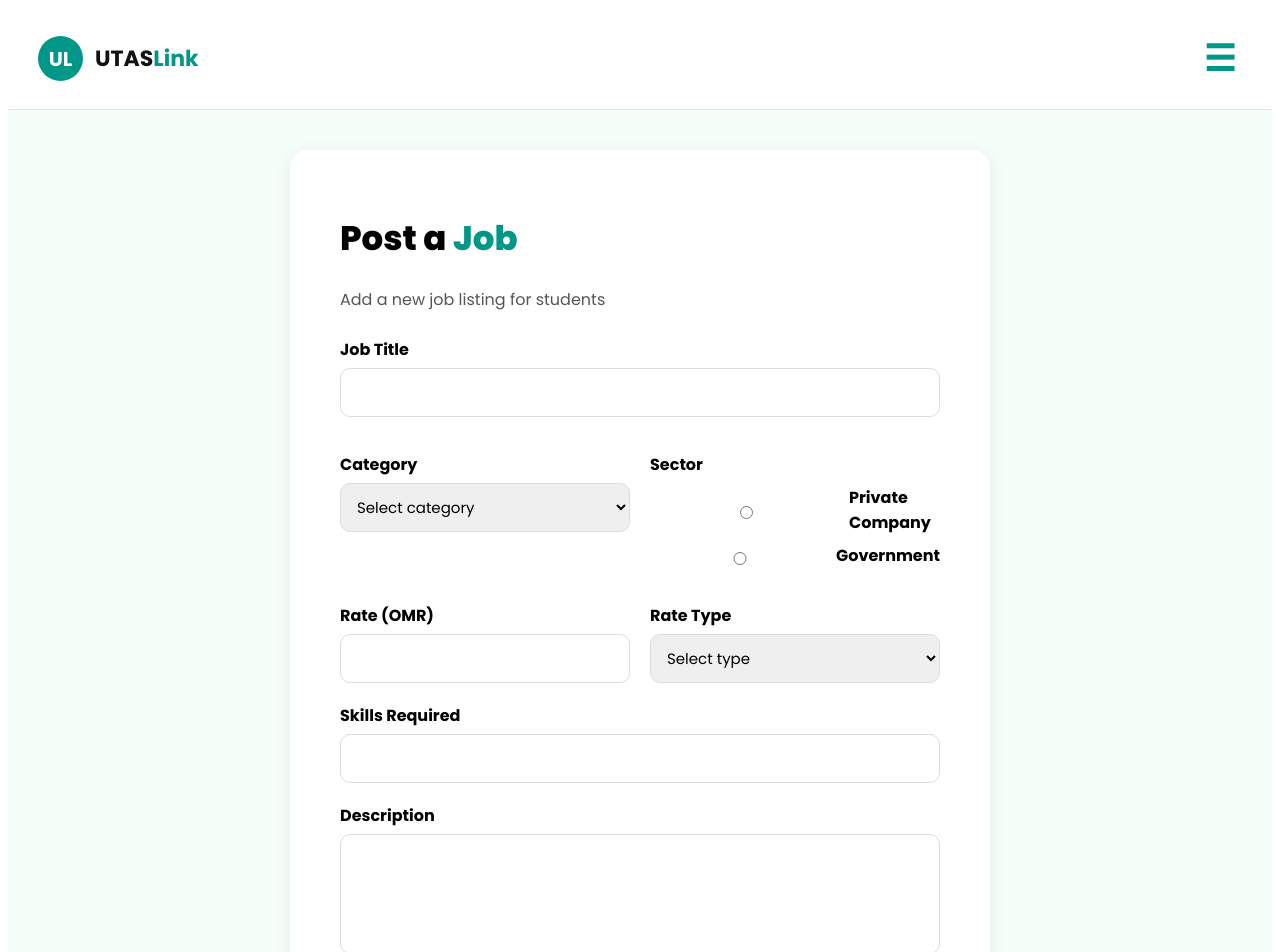
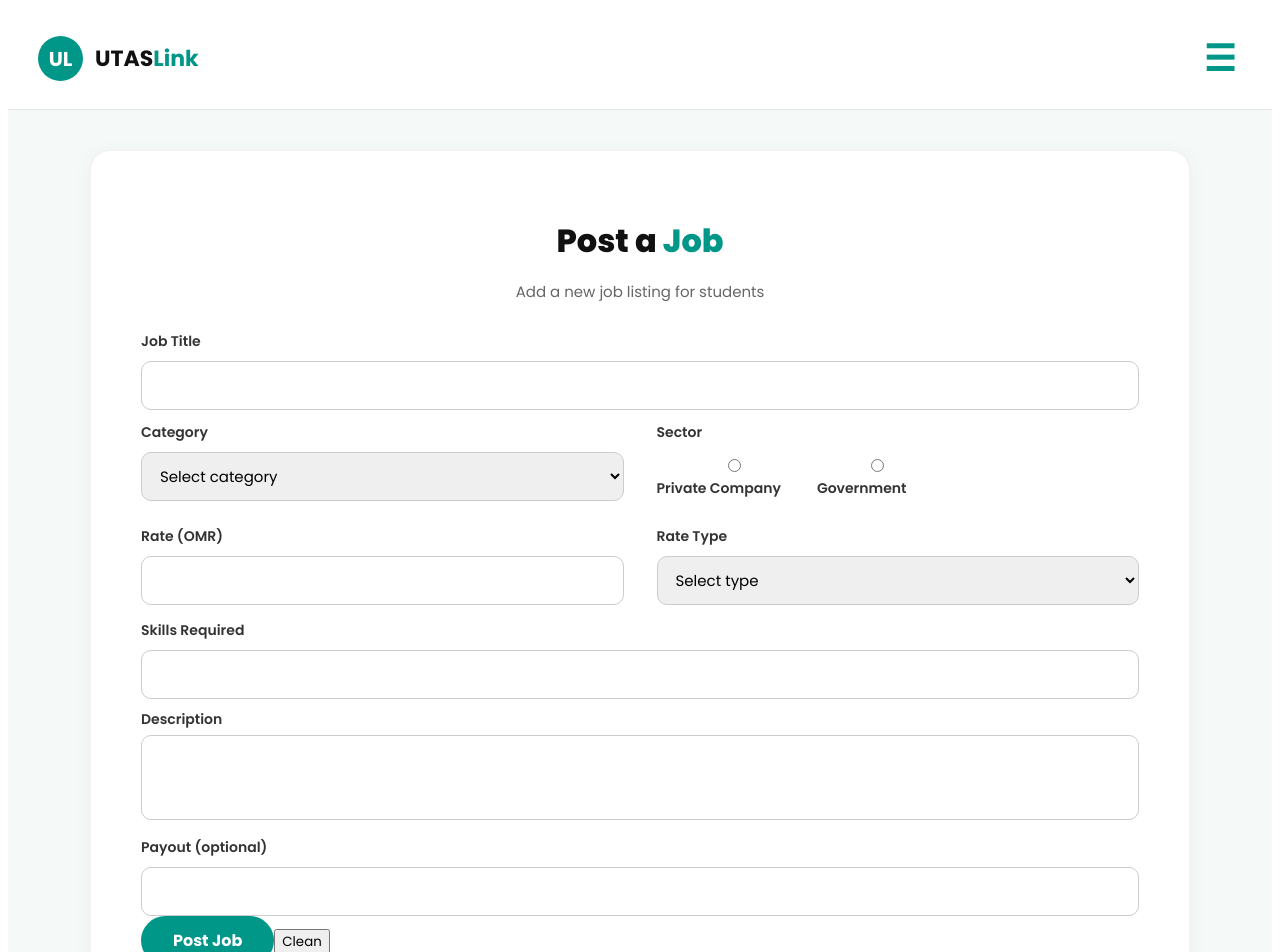
Before and after one commit to Aisha-Ahmed-Al-Mashikhi/utas-link-project, a React (Create React App) app in the folder client/: page /post-job in a window 1280 px wide. Shown: the top 952 px of the page. Built offline with nearby package versions, Linux system fonts and the light colour scheme.

Commit message:
Update PostJob.css

```diff
--- a/client/src/Styles/PostJob.css
+++ b/client/src/Styles/PostJob.css
@@ -1,22 +1,28 @@
 .postjob-page {
-  background: #f5fffa;
+  background-color: #f5faf8;
   min-height: 100vh;
-  padding: 40px;
   display: flex;
   justify-content: center;
+  align-items: center;
+  padding: 40px 20px;
 }
 
 .postjob-card {
-  width: 700px;
-  background: white;
-  padding: 40px 50px;
-  border-radius: 18px;
-  box-shadow: 0 4px 20px rgba(0, 0, 0, 0.08);
+  background: #ffffff;
+  border-radius: 20px;
+  box-shadow: 0px 4px 20px rgba(0, 0, 0, 0.05);
+  border: 1px solid rgba(0, 0, 0, 0.06);
+  padding: 45px 50px;
+  width: 100%;
+  max-width: 1100px;
 }
 
 .page-title {
-  font-size: 34px;
-  font-weight: 900;
+  font-size: 32px;
+  font-weight: 800;
+  color: #111;
+  margin-bottom: 6px;
+  text-align: center;
 }
 
 .accent {
@@ -24,68 +30,147 @@
 }
 
 .page-sub {
-  margin: 5px 0 25px;
-  color: #555;
-  font-size: 16px;
-}
-
-label {
-  font-weight: 700;
-  margin-top: 20px;
-  display: block;
-}
-
-input,
-select,
-textarea {
-  width: 100%;
-  padding: 12px;
-  border-radius: 10px;
-  border: 1px solid #ddd;
-  margin-top: 6px;
-  outline: none;
+  color: #666;
+  margin-bottom: 28px;
   font-size: 15px;
-}
-
-textarea {
-  height: 120px;
-  resize: none;
+  text-align: center;
 }
 
 .row-flex {
   display: flex;
-  gap: 20px;
-  margin-top: 15px;
+  flex-wrap: wrap;
+  gap: 18px;
+  justify-content: space-between;
 }
 
 .col-half {
   flex: 1;
+  min-width: 320px;
+  display: flex;
+  flex-direction: column;
 }
 
-.sector-inline label {
-  display: flex;
-  align-items: center;
-  gap: 8px;
-  margin-top: 8px;
+.row-flex .col-half:first-child {
+  margin-right: 15px;
 }
 
-.error {
-  color: red;
-  font-size: 13px;
+.postjob-card label {
+  font-weight: 600;
+  font-size: 14px;
+  color: #333;
+  margin-bottom: 5px;
+}
+
+.postjob-card input,
+.postjob-card select,
+.postjob-card textarea {
+  width: 100%;
+  padding: 12px 14px;
+  border-radius: 10px;
+  border: 1.5px solid #ccc;
+  font-size: 15px;
+  transition: border 0.2s ease;
+}
+
+.postjob-card input:focus,
+.postjob-card select:focus,
+.postjob-card textarea:focus {
+  border-color: #009688;
+  outline: none;
+}
+
+.postjob-card textarea {
+  resize: none;
+  height: 85px;
+}
+
+.actions {
+  display: flex;
+  gap: 18px;
+  margin-top: 25px;
+  justify-content: center;
 }
 
 .btn-primary {
-  background: #009688;
-  color: white;
-  padding: 12px 24px;
-  border-radius: 25px;
+  background-color: #009688;
+  color: #fff;
   border: none;
+  border-radius: 30px;
+  padding: 12px 32px;
+  font-weight: 700;
+  font-size: 16px;
   cursor: pointer;
-  margin-top: 30px;
-  font-size: 16px;
-  font-weight: 700;
+  transition: 0.3s;
 }
 
 .btn-primary:hover {
-  background: #007c70;
+  background-color: #00796b;
 }
+
+.btn-ghost {
+  background: #fff;
+  color: #333;
+  border: 1.5px solid #ccc;
+  border-radius: 30px;
+  padding: 12px 32px;
+  font-weight: 700;
+  font-size: 16px;
+  cursor: pointer;
+  transition: 0.3s;
+}
+
+.btn-ghost:hover {
+  background: #f8f8f8;
+}
+
+@media (max-width: 768px) {
+  .postjob-card {
+    padding: 28px;
+  }
+
+  .page-title {
+    font-size: 26px;
+  }
+}
+
+/* -------- Corrected Radio Buttons Layout (Sector) -------- */
+
+/* Sector inline radio buttons */
+.sector-inline {
+  display: flex;
+  align-items: center;
+  gap: 15px;
+  height: 48px; /* same as select height */
+  margin-top: 2px;
+}
+
+.sector-box-inline {
+  display: flex;
+  align-items: center;
+  gap: 10px;
+  padding: 0 14px;
+  border-radius: 10px;
+  background: #ffffff;
+  border: 1.5px solid #ccc;
+  height: 48px;
+  cursor: pointer;
+  transition: 0.2s ease;
+}
+
+.sector-box-inline:hover {
+  border-color: #009688;
+  background: #f0fdfb;
+}
+
+.sector-box-inline input[type="radio"] {
+  accent-color: #009688;
+  width: 18px;
+  height: 18px;
+  cursor: pointer;
+}
+
+.sector-box-inline span {
+  font-size: 15px;
+  color: #333;
+  font-weight: 500;
+}
```
